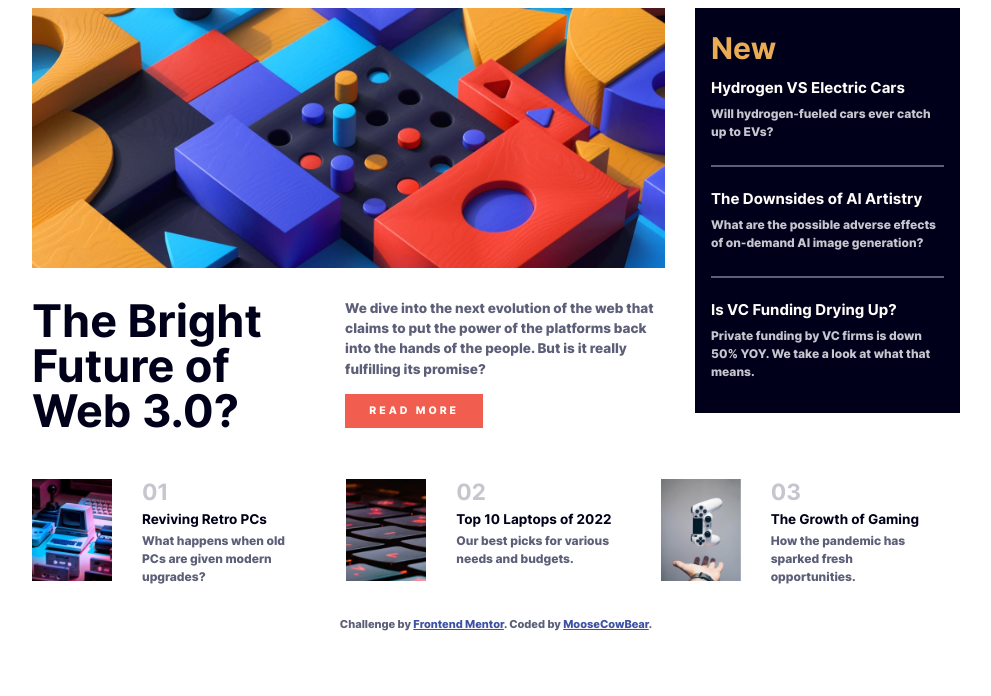
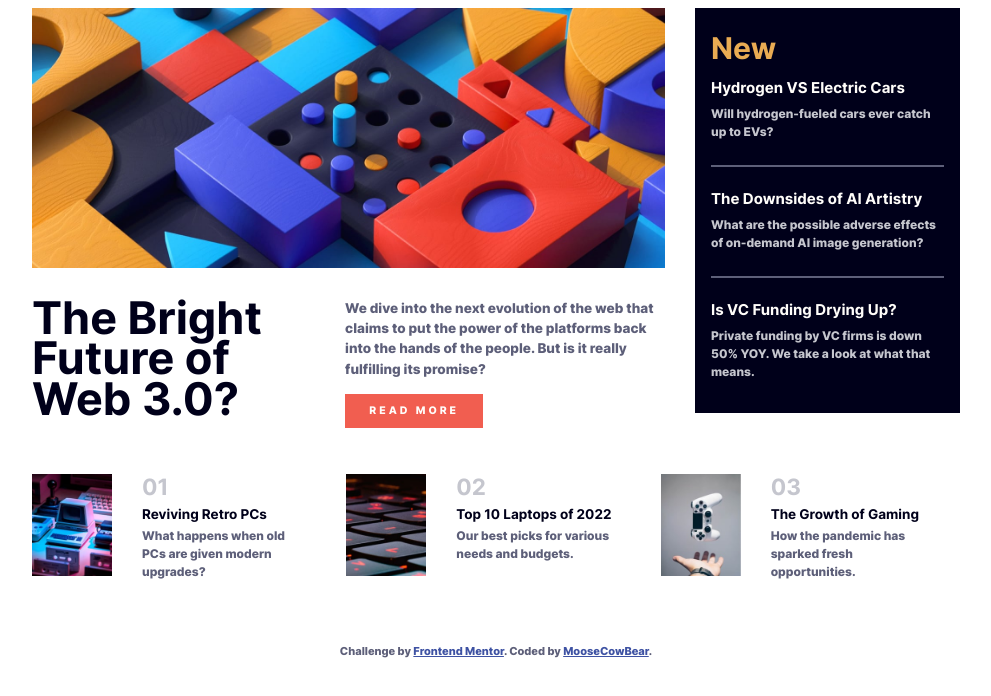
Before and after one commit to MooseCowBear/frontend-mentor-news-homepage, a plain HTML site: page index.html in a window 1280 px wide. Shown: the part 126-822 px from the top of the page, without its empty margins (144-1135 px from the left). Drawn offline with Linux system fonts and the light colour scheme.

Commit message:
Move attribution styling to css file

```diff
--- a/index.html
+++ b/index.html
@@ -8,12 +8,6 @@
   <link rel="stylesheet" href="./styles.css">
   <script src="./script.js" defer></script>
   <title>Frontend Mentor | News homepage</title>
-
-  <!-- Feel free to remove these styles or customise in your own stylesheet 👍 -->
-  <style>
-    .attribution { font-size: 11px; text-align: center; }
-    .attribution a { color: hsl(228, 45%, 44%); }
-  </style>
 </head>
 <body>
   <header>
--- a/styles.css
+++ b/styles.css
@@ -117,7 +117,7 @@ nav a {
 
 h1 {
     font-size: 3em;
-    line-height: 1;
+    line-height: 0.9;
 }
 
 h1, h2, h3 {
@@ -369,3 +369,13 @@ nav a:focus {
         display: block;
     }
 }
+
+.attribution {
+    margin-top: 2rem;
+    font-size: 11px;
+    text-align: center;
+}
+
+.attribution a {
+    color: hsl(228, 45%, 44%);
+}
```
